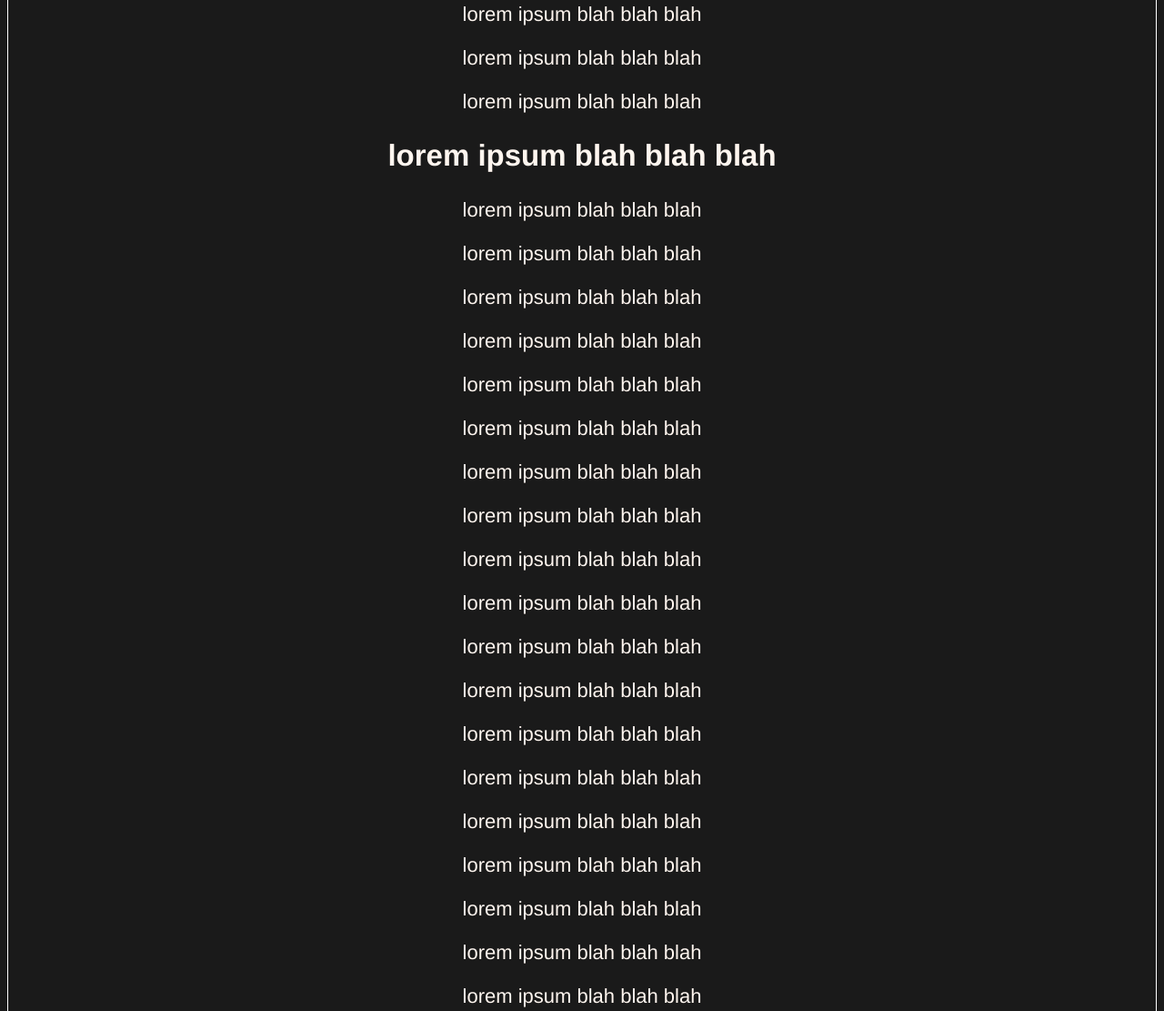
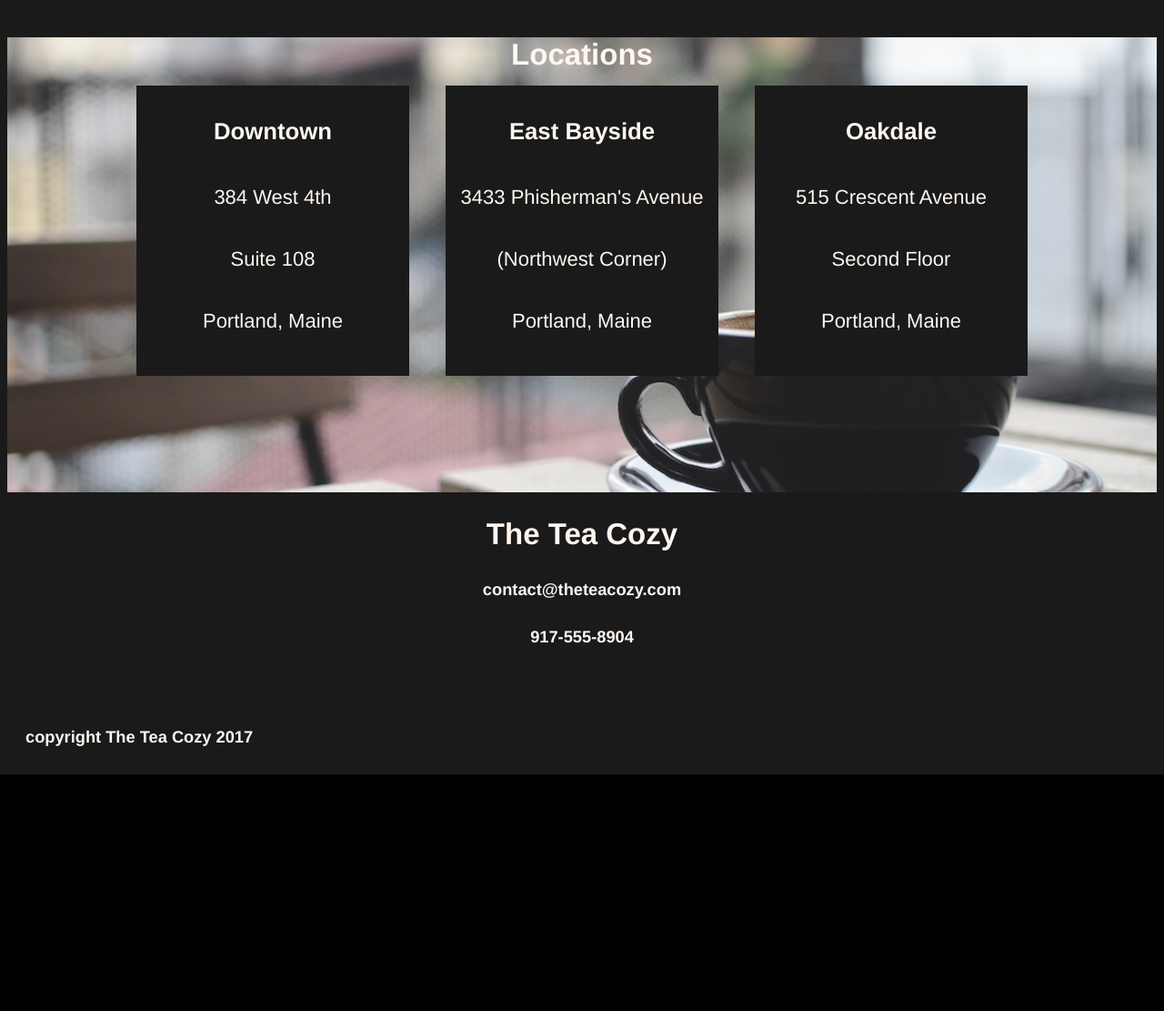
Before and after one commit to willrphillips/teacozy, a plain HTML site: page index.html in a window 1280 px wide. Shown: the part 1516-2627 px from the top of the page at 91% size. After the commit the page ends 2367 px from the top, so only its background shows below. Drawn offline with Linux system fonts and the light colour scheme.

Commit message:
Final commit - complete

```diff
--- a/index.html
+++ b/index.html
@@ -30,6 +30,7 @@
 
 
     <div class="content" id="featured">
+
       <h2>Tea of the Month</h2>
       <h4>What's Steeping at the Tea Cozy?</h4>
       <div class="tea-month">
@@ -42,43 +43,58 @@
           <h4>Spiced Rum Tea</h4>
         </div>
         <div class="tea-box">
-          <img src="./resources/images/img-berryblitz.jpg">
+          <img src="./resources/images/img-donut.jpg">
           <h4>Seasonal Donuts</h4>
         </div>
         <div class="tea-box">
-          <img src="./resources/images/img-spiced-rum.jpg">
+          <img src="./resources/images/img-myrtle-ave.jpg">
           <h4>Myrtle Ave Tea</h4>
         </div>
         <div class="tea-box">
-          <img src="./resources/images/img-berryblitz.jpg">
+          <img src="./resources/images/img-bedford-bizarre.jpg">
           <h4>Bedford Bizarre Tea</h4>
         </div>
       </div>
     </div>
 
-    <p> lorem ipsum blah blah blah</p>
-    <p> lorem ipsum blah blah blah</p>
-    <p> lorem ipsum blah blah blah</p>
-    <h2> lorem ipsum blah blah blah</h2>
-    <p> lorem ipsum blah blah blah</p>
-    <p> lorem ipsum blah blah blah</p>
-    <p> lorem ipsum blah blah blah</p>
-    <p> lorem ipsum blah blah blah</p>
-    <p> lorem ipsum blah blah blah</p>
-    <p> lorem ipsum blah blah blah</p>
-    <p> lorem ipsum blah blah blah</p>
-    <p> lorem ipsum blah blah blah</p>
-    <p> lorem ipsum blah blah blah</p>
-    <p> lorem ipsum blah blah blah</p>
-    <p> lorem ipsum blah blah blah</p>
-    <p> lorem ipsum blah blah blah</p>
-    <p> lorem ipsum blah blah blah</p>
-    <p> lorem ipsum blah blah blah</p>
-    <p> lorem ipsum blah blah blah</p>
-    <p> lorem ipsum blah blah blah</p>
-    <p> lorem ipsum blah blah blah</p>
-    <p> lorem ipsum blah blah blah</p>
-    <p> lorem ipsum blah blah blah</p>
+    <div class="locations" id="locations">
+      <h2>Locations</h2>
+      <div class="sites">
+        <div class="site">
+          <h3>Downtown</h3>
+          <p>384 West 4th</p>
+          <p>Suite 108</p>
+          <p>Portland, Maine</p>
+        </div>
+        <div class="site">
+          <h3>East Bayside</h3>
+          <p>3433 Phisherman's Avenue</p>
+          <p>(Northwest Corner)</p>
+          <p>Portland, Maine</p>
+        </div>
+        <div class="site">
+          <h3>Oakdale</h3>
+          <p>515 Crescent Avenue</p>
+          <p>Second Floor</p>
+          <p>Portland, Maine</p>
+        </div>
+      </div>
+    </div>
+
+<!-- Contact info -->
+
+    <div class="contact">
+      <h2>The Tea Cozy</h2>
+      <h5><a href="mailto:contact@theteacozy.com">contact@theteacozy.com</a></h5>
+      <h5><a href="tel:917-555-8904">917-555-8904</a></h5>
+    </div>
+
+<!-- Footer -->
+
+    <div class="footer">
+      <h5>copyright The Tea Cozy 2017</h5>
+    </div>
+
   </body>
 </html>
 <!-- because we're inevitably one commit behind -->
--- a/resources/css/style.css
+++ b/resources/css/style.css
@@ -7,11 +7,11 @@ html {
   text-align: center;
 }
 
-/*borders for designing*/
+/*borders for designing
 header, nav, img, body, div {
   border: 1px solid white;
 }
-
+*/
 header {
   position: fixed;
   top: 0px;
@@ -122,3 +122,55 @@ body {
   padding: 0px;
 }
 /*because we're inevitably one commit behind*/
+
+.locations {
+  margin-top: 75px;
+  height: 500px;
+  width: 100%;
+  background-image: url("../images/img-locations-background.jpg");
+  background-repeat: no-repeat;
+  background-position: center;
+  background-size: cover;
+  align-items: center;
+}
+
+.locations h2 {
+  align-items: baseline;
+  margin: 50px 0px 0px 0px;
+  padding-bottom: 15px;
+}
+
+.locations h3, .locations p {
+  padding: 10px 0px;
+}
+
+.sites {
+  display: flex;
+  justify-content: center;
+}
+
+.site {
+  flex-shrink: 2;
+  flex-basis: 300px;
+  max-width: 300px;
+  background-color: black;
+  margin: 0px 20px;
+  padding-bottom: 15px;
+  margin-bottom: 15px;
+}
+
+.contact {
+  height: 200px;
+  display: block;
+  align-items: center;
+}
+
+.contact a {
+  text-decoration: none;
+  color: seashell;
+}
+
+.footer {
+  margin-left: 20px;
+  text-align: left;
+}
```
